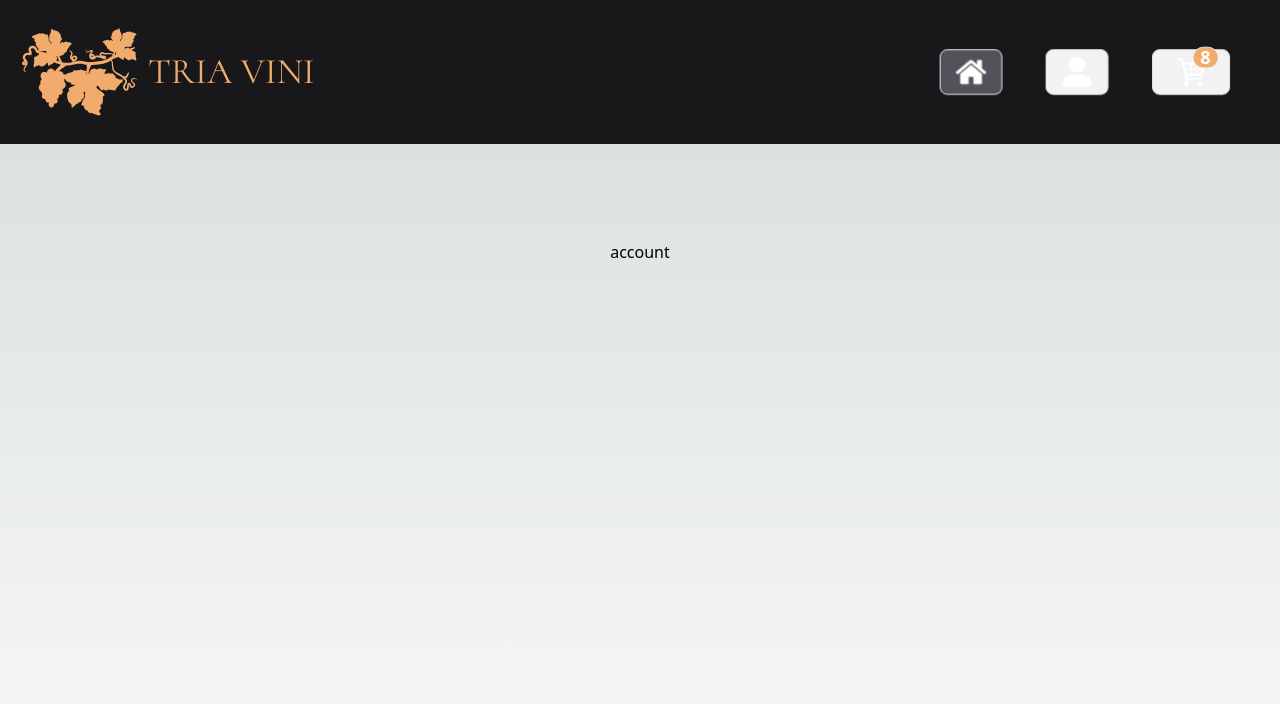
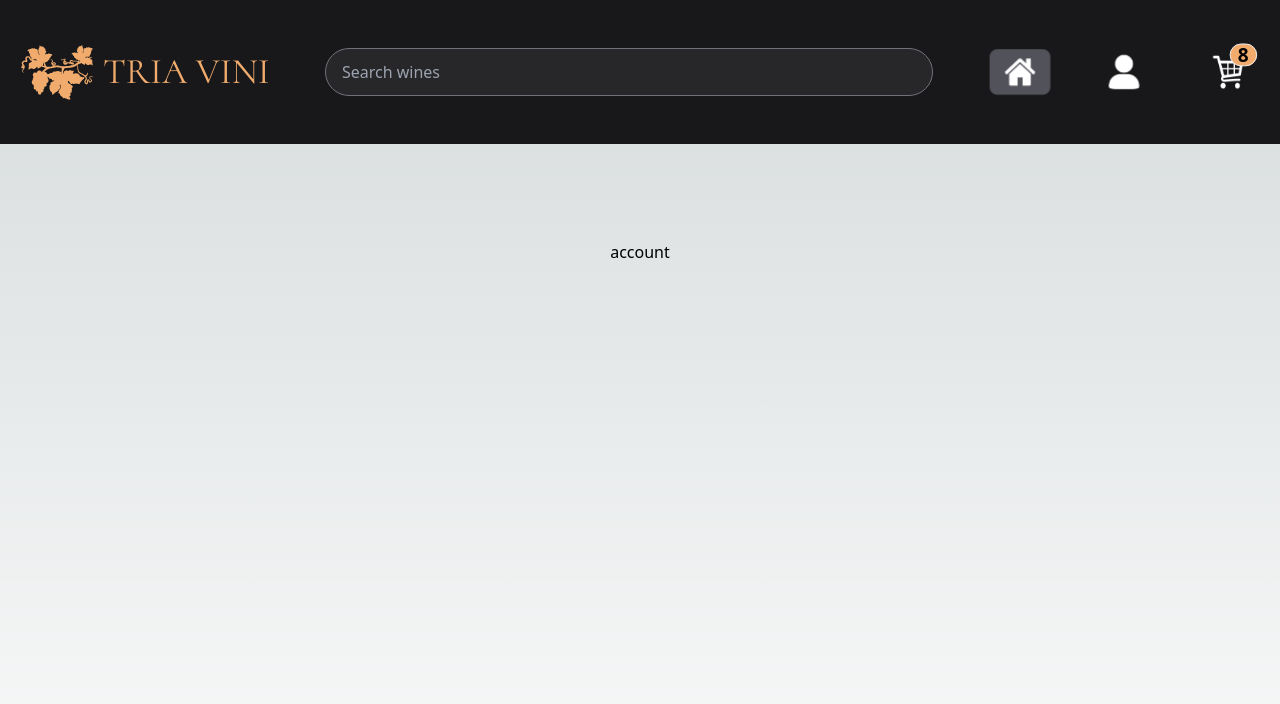
Before and after one commit to ZalwayJH/Tria-Vini, a Next.js app: page /account in a window 1280 px wide. Shown: the top 704 px of the page. Built offline with nearby package versions, Linux system fonts and the light colour scheme.

Commit message:
added a searchbar aswell as tweaked padding and margins on the navbar to accommodate the search

```diff
--- a/app/components/Navbar.jsx
+++ b/app/components/Navbar.jsx
@@ -4,6 +4,7 @@ import React, { useState } from "react";
 import Link from "next/link";
 import Image from "next/image";
 import NavList from "./navbar components/NavList";
+import SearchBar from "./navbar components/SearchBar";
 import { Cormorant } from "next/font/google";
 
 const cormorant = Cormorant({ subsets: ["latin"], variable: "--display-font" });
@@ -11,7 +12,7 @@ const cormorant = Cormorant({ subsets: ["latin"], variable: "--display-font" });
 const navItem = [
   { title: "Home", href: "/", img: "Home-icon.png" },
   { title: "My Account", href: "/account", img: "my-account-icon.jpg" },
-  { title: "Cart", href: "/cart", img: "basket-cart-icon.png" },
+  { title: "Basket", href: "/cart", img: "basket-cart-icon.png" },
 ];
 
 const Navbar = () => {
@@ -23,7 +24,7 @@ const Navbar = () => {
       <nav className="navbar bg-zinc-900">
         <div className="flex flex-row items-center h-32 ">
           <Link
-            className="relative w-[120px] h-[120px] ml-3"
+            className="relative w-[75px] h-[75px] ml-3 "
             href="/"
             onClick={() => {
               setActivePage("Home");
@@ -40,6 +41,7 @@ const Navbar = () => {
             TRIA VINI
           </h1>
         </div>
+        <SearchBar />
         <NavList
           navItem={navItem}
           isMenuOpen={isMenuOpen}
--- a/app/components/navbar components/BurgerMenu.jsx
+++ b/app/components/navbar components/BurgerMenu.jsx
@@ -4,13 +4,13 @@ import Image from "next/image";
 
 const BurgerMenu = ({ navItem, isMenuOpen, setIsMenuOpen, setActivePage }) => {
   return (
-    <div className="flex flex-1 items-center justify-end lg:hidden ">
+    <div className="flex-1 items-center justify-end lg:hidden ">
       <Image
         className="cursor-pointer"
         priority="true"
         src={isMenuOpen ? "/images/Exit-Icon.png" : "/images/Menu-Icon.png"}
-        height={35}
-        width={35}
+        height={50}
+        width={50}
         alt="Burger menu"
         onClick={() => {
           setIsMenuOpen(!isMenuOpen);
@@ -45,10 +45,10 @@ const BurgerMenu = ({ navItem, isMenuOpen, setIsMenuOpen, setActivePage }) => {
                     alt={`${item.img}`}
                   />
 
-                  {item.title === "Cart" ? (
+                  {item.title === "Basket" ? (
                     <p className="text-white hover:text-tria-gold">
                       {item.title}
-                      <span className="text-tria-gold badge badge-lg text-xl ml-4 ">
+                      <span className="text-black bg-tria-gold badge badge-lg text-xl ml-6 ">
                         0
                       </span>
                     </p>
--- a/app/components/navbar components/NavList.jsx
+++ b/app/components/navbar components/NavList.jsx
@@ -11,38 +11,36 @@ const NavList = ({
   setActivePage,
 }) => {
   return (
-    <div className="max-w-1xl mx-auto w-full justify-end px-10">
+    <div className="flex min-w-fit items-center justify-end mr-3">
       <ul className="hidden list-none flex-row justify-end gap-10 lg:flex ">
         {navItem.map((item, i) => {
           return (
             <li key={i}>
               <Link
-                className={`btn hover:bg-tria-gold flex-col-reverse gap-1 items-center font-semibold ${
-                  activePage === item.title && "bg-zinc-600"
+                className={`btn border-none mx-0 hover:bg-tria-gold flex-col-reverse items-center font-semibold ${
+                  activePage === item.title ? "bg-zinc-600" : "bg-zinc-900"
                 }`}
                 href={item.href}
                 onClick={() => {
                   setActivePage(item.title);
                 }}
               >
-                {item.title === "Cart" ? (
-                  <label tabIndex={0} className="btn btn-ghost btn-circle">
+                {item.title === "Basket" ? (
                   <div className="indicator">
                     <Image
-                        className="invert w-8 h-8"
+                      className="invert w-8 h-9"
                       width={25}
                       height={25}
                       src={`/images/${item.img}`}
                       alt={`${item.img}`}
                     />
-                      <span className="badge badge-lg text-white p-2 bg-tria-gold font-semibold text-xl indicator-item">
+                    <span className="badge badge-lg text-black p-2 bg-tria-gold font-semibold text-xl indicator-item">
                       8
                     </span>
                   </div>
-                  </label>
                 ) : (
                   <Image
-                    className="invert w-8 h-8"
+                    className="invert w-8 h-9"
                     width={25}
                     height={25}
                     src={`/images/${item.img}`}
--- /dev/null
+++ b/app/components/navbar components/SearchBar.jsx
@@ -0,0 +1,15 @@
+import React from "react";
+
+const SearchBar = () => {
+  return (
+    <form className=" mx-auto w-6/12 justify-center px-3 md:px-auto ">
+      <input
+        type="text"
+        placeholder="Search wines"
+        className="input justify-center rounded-3xl w-full bg-zinc-800 border-zinc-500"
+      />
+    </form>
+  );
+};
+
+export default SearchBar;
```
Lines whose indentation alone changed are shown as unchanged.
